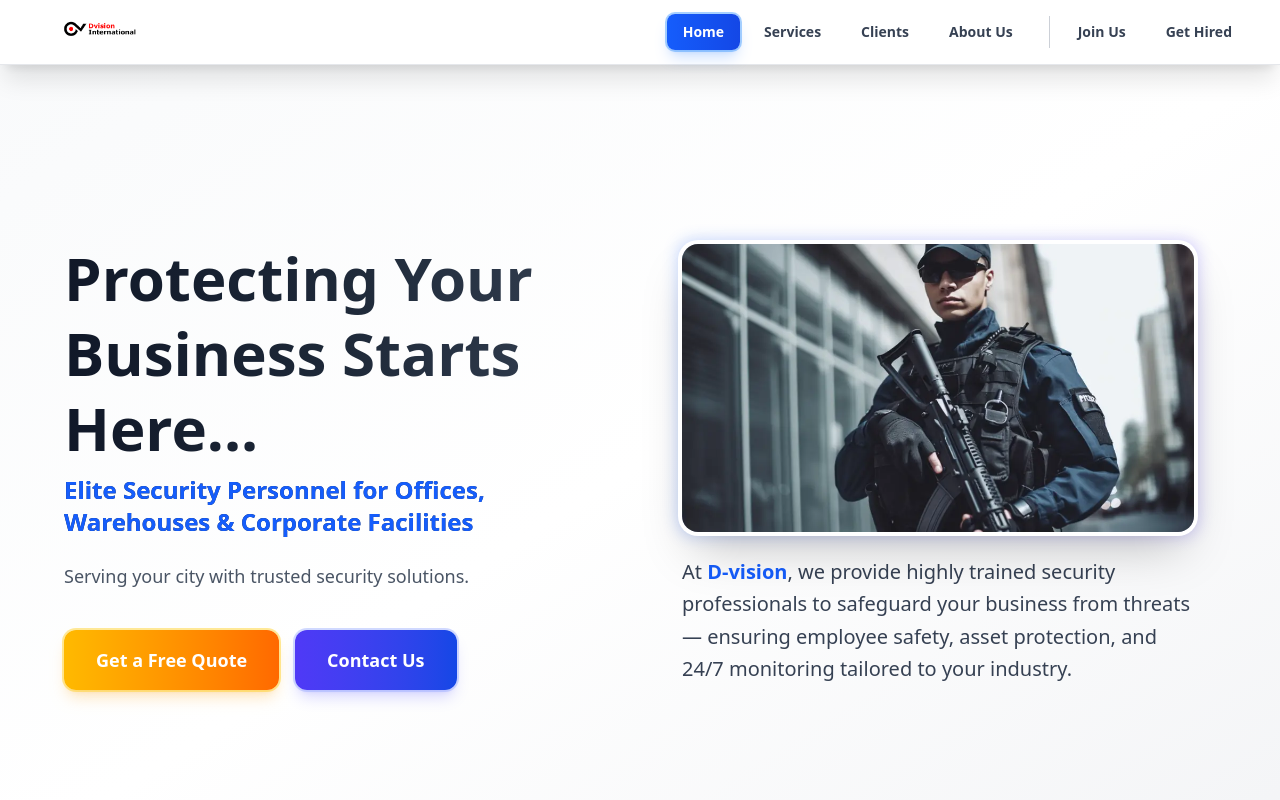
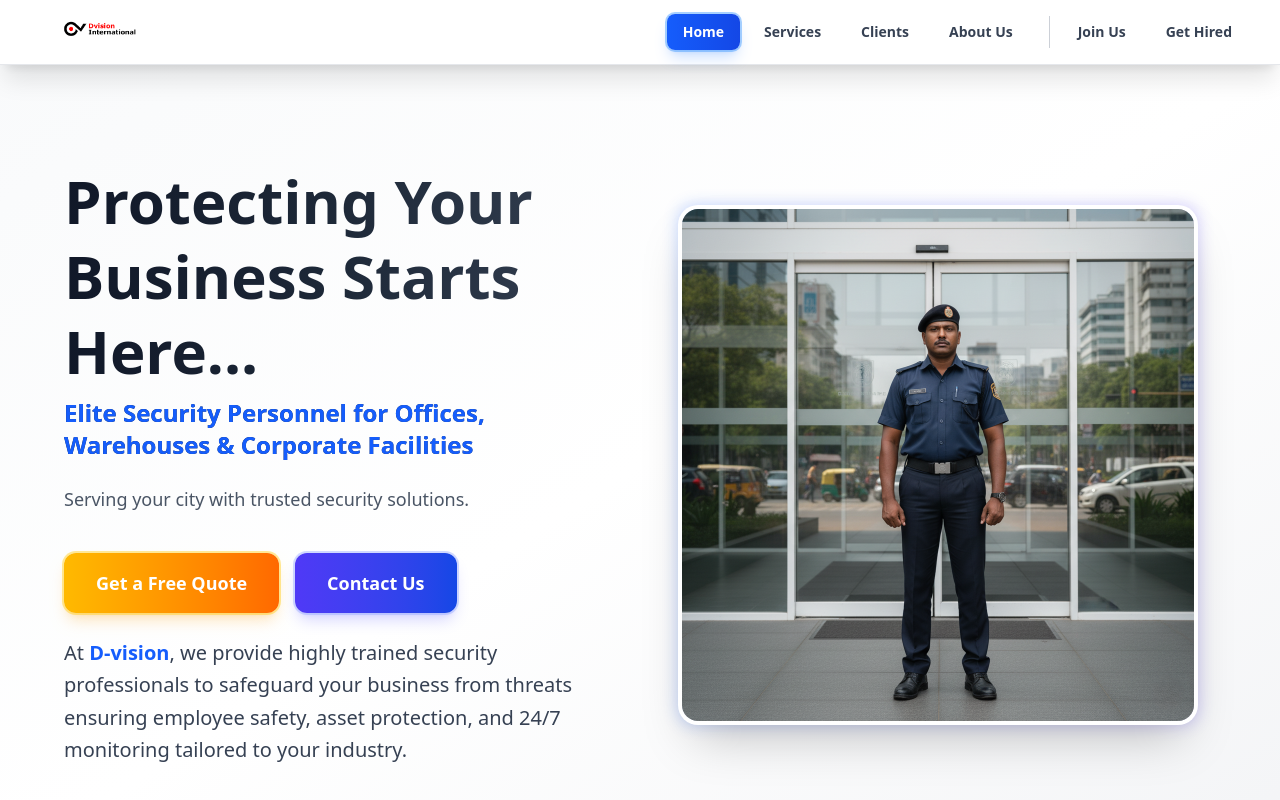
Before and after one commit to chrishmika/SecurityFirm, a React (Vite) app in the folder Frontend/Website/: page / in a window 1280 px wide. Shown: the top 800 px of the page. Built offline with nearby package versions, Linux system fonts and the light colour scheme.

Commit message:
last update

```diff
--- a/Frontend/Website/src/Components/HomeCards/AboutUsCard.jsx
+++ b/Frontend/Website/src/Components/HomeCards/AboutUsCard.jsx
@@ -1,4 +1,4 @@
-import img from "../../assets/S4.png";
+import img from "../../assets/S5.png";
 
 const AboutUsCard = () => {
   return (
--- a/Frontend/Website/src/Components/HomeCards/MainHomeCard.jsx
+++ b/Frontend/Website/src/Components/HomeCards/MainHomeCard.jsx
@@ -1,5 +1,5 @@
 import React, { useState } from "react";
-import img from "../../assets/S3.webp";
+import img from "../../assets/sec.png";
 
 const MainHomeCard = () => {
   const [showPopup, setShowPopup] = useState(false);
@@ -38,12 +38,18 @@ const MainHomeCard = () => {
             Contact Us
           </button>
         </div>
+         {/* Paragraph Below Image */}
+        <p className="text-lg lg:text-xl text-gray-700 leading-relaxed font-medium text-center lg:text-left max-w-lg">
+          At <span className="text-blue-600 font-semibold">D-vision</span>, we provide highly
+          trained security professionals to safeguard your business from threats ensuring employee
+          safety, asset protection, and 24/7 monitoring tailored to your industry.
+        </p>
       </div>
 
       {/* Right: Image + Paragraph */}
       <div className="lg:w-1/2 flex flex-col items-center gap-6">
         {/* Image */}
-        <div className="relative group w-full max-w-lg">
+        <div className="relative group w-full max-w-lg ">
           <div className="absolute -inset-1 bg-gradient-to-r from-blue-600 to-indigo-600 rounded-2xl blur opacity-25 group-hover:opacity-40 transition duration-300"></div>
           <img
             src={img}
@@ -52,12 +58,7 @@ const MainHomeCard = () => {
           />
         </div>
 
-        {/* Paragraph Below Image */}
-        <p className="text-lg lg:text-xl text-gray-700 leading-relaxed font-medium text-center lg:text-left max-w-lg">
-          At <span className="text-blue-600 font-semibold">D-vision</span>, we provide highly
-          trained security professionals to safeguard your business from threats — ensuring employee
-          safety, asset protection, and 24/7 monitoring tailored to your industry.
-        </p>
+
       </div>
 
       {/* Popup Modal */}
--- a/Frontend/Website/src/Pages/GetHired.jsx
+++ b/Frontend/Website/src/Pages/GetHired.jsx
@@ -14,7 +14,7 @@ const GetHired = () => {
       <div className="text-center mb-6">
         <h2 className="text-2xl text-gray-800 font-medium mb-3">
           “Have questions or need security services? Reach out to us or request a custom quote
-          below.”
+          below.” 👇
         </h2>
         <p className="text-gray-600 max-w-3xl mx-auto leading-relaxed">
           Fill out our Security Services Quote Form and we’ll get back to you immediately with a
--- a/Frontend/Website/src/Pages/JoinUs.jsx
+++ b/Frontend/Website/src/Pages/JoinUs.jsx
@@ -6,7 +6,7 @@ const JoinUs = () => {
   return (
     <div className="container mx-auto p-4">
       {/* Page Header */}
-      <div className="text-center mb-5 bg-green-600 text-white p-4 rounded-lg shadow-lg">
+      <div className="text-center mb-5 bg-green-600 text-white p-6 rounded-lg shadow-lg">
         <h1 className="text-5xl font-semibold">Join Our Security Team</h1>
       </div>
 
--- a/Frontend/Website/src/Pages/ServicesProvide.jsx
+++ b/Frontend/Website/src/Pages/ServicesProvide.jsx
@@ -6,7 +6,7 @@ import ServicesListCard from "../Components/HomeCards/ServicesListCard";
 const Services = () => {
   return (
     <div className="container mx-auto p-4">
-      <div className="text-center mb-5 bg-blue-600 text-white p-4 rounded-lg shadow-lg">
+      <div className="text-center mb-5 bg-blue-600 text-white p-6 rounded-lg shadow-lg">
         <h1 className="text-5xl font-semibold">Our Services</h1>
       </div>
 
```
Also changed, not shown: Frontend/Website/src/assets/S5.png (added), Frontend/Website/src/assets/sec.png (added).
